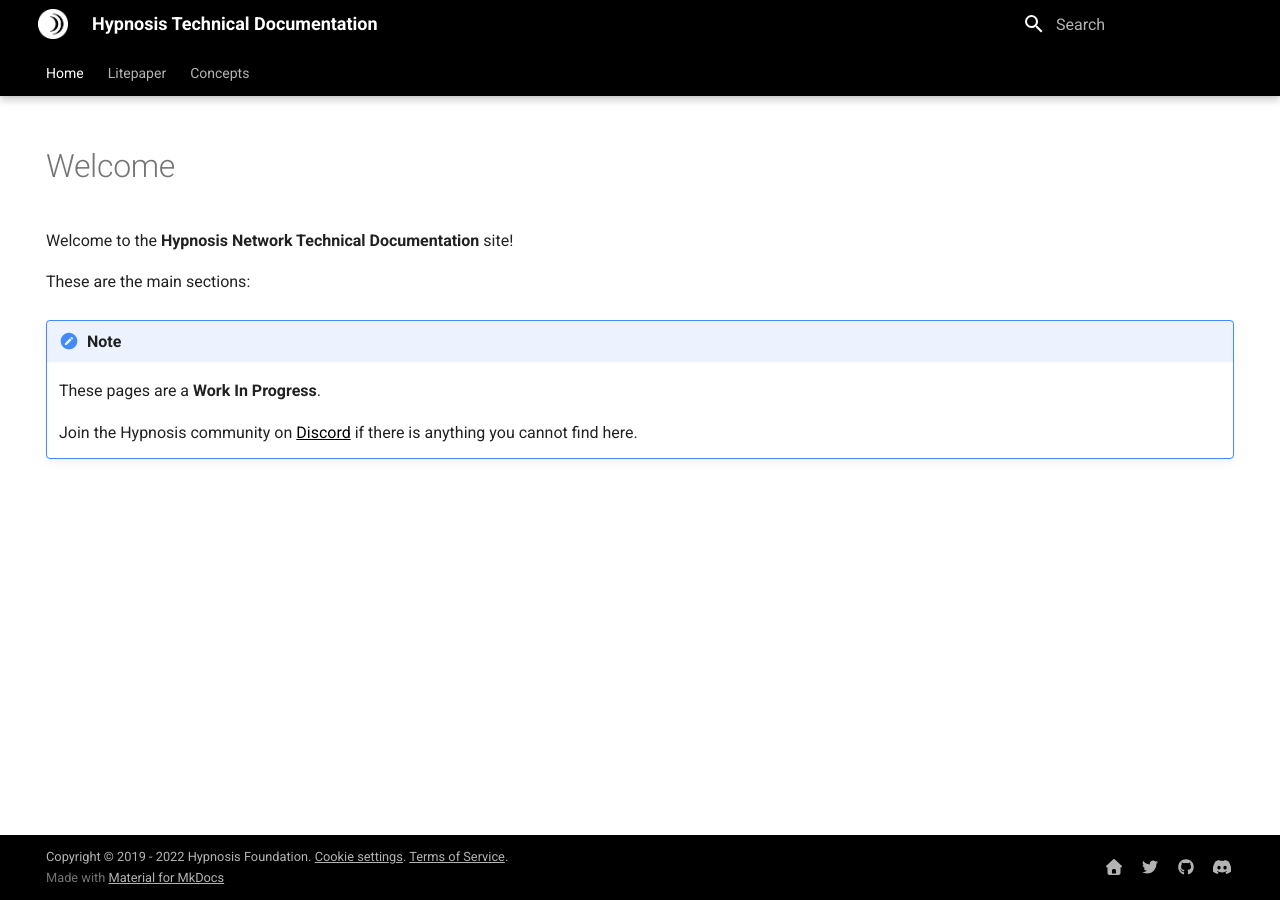
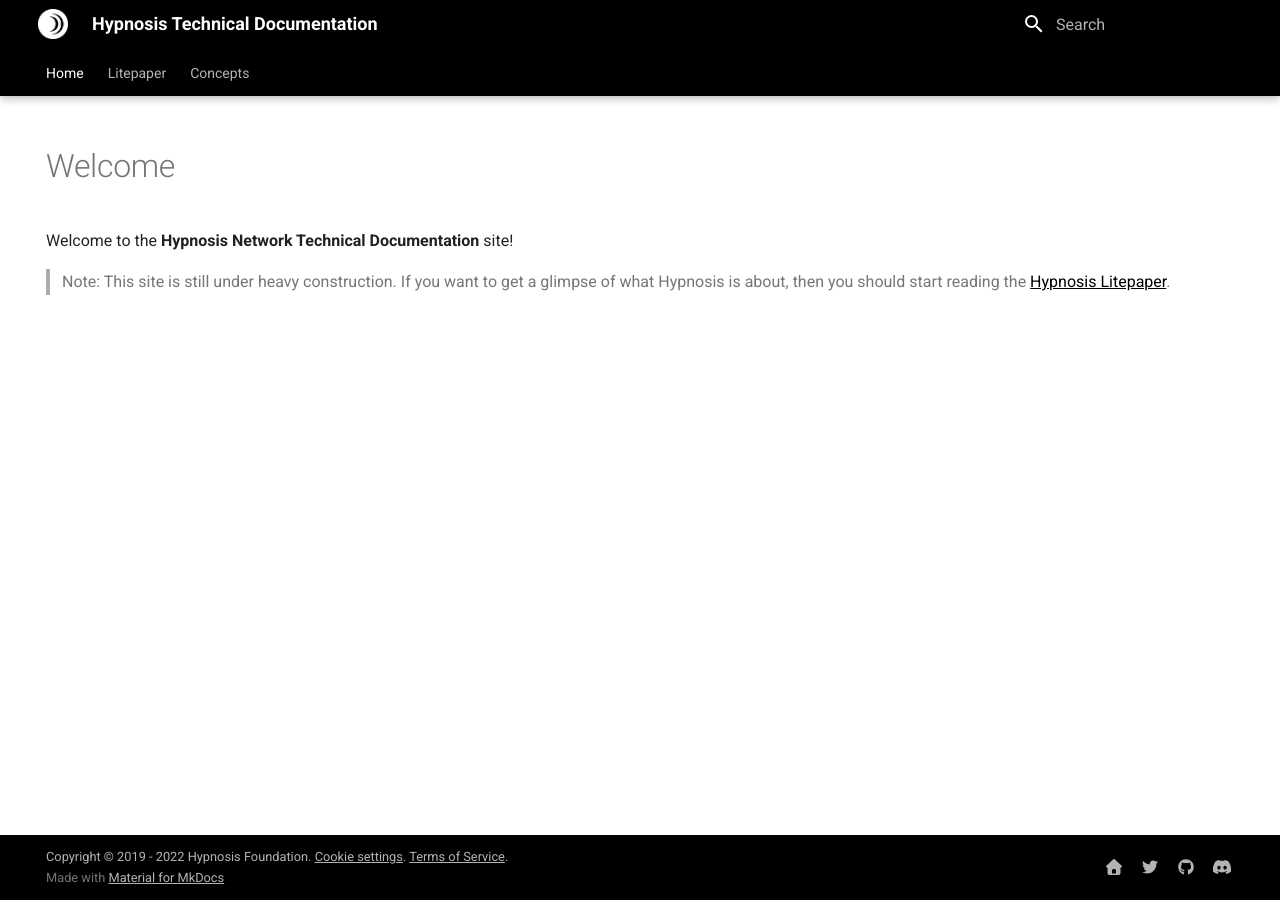
Before and after one commit to hypnosisfoundation/documentation, an MkDocs documentation site: the page built from docs/index.md, in a window 1280 px wide. Built offline with MkDocs 1.6.1 and Material for MkDocs 9.7.7, drawn with Linux system fonts in a browser that asks for light colours; comment, search, counter and statistics services are not loaded.

Commit message:
Update index.md

```diff
--- a/docs/index.md
+++ b/docs/index.md
@@ -8,12 +8,4 @@
 
 Welcome to the **Hypnosis Network Technical Documentation** site!
 
-These are the main sections:
-
-
-
-!!! note
-
-    These pages are a **Work In Progress**.
-
-    Join the Hypnosis community on [Discord](https://discord.gg/) if there is anything you cannot find here.
+> Note: This site is still under heavy construction. If you want to get a glimpse of what Hypnosis is about, then you should start reading the [Hypnosis Litepaper](https://hypnosisfoundation.github.io/documentation/litepaper/).
```
